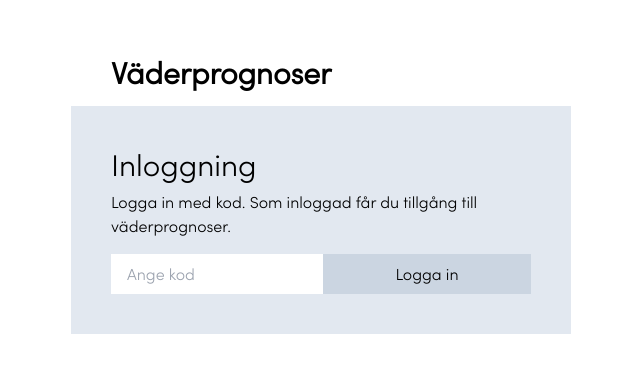
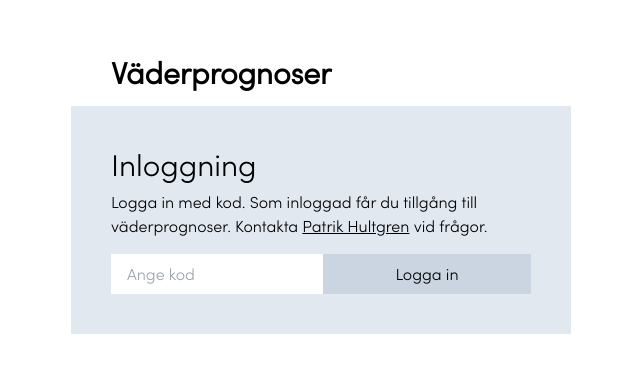
Before and after one commit to patrikhultgren/weather, a React (Create React App) app: page / in a window 1280 px wide. Shown: the part 216-588 px from the top of the page, without its empty margins (319-959 px from the left). Built offline with nearby package versions, Linux system fonts and the light colour scheme.

Commit message:
Add contact info

```diff
--- a/src/components/Login/index.tsx
+++ b/src/components/Login/index.tsx
@@ -7,6 +7,11 @@ export default function Login({ authenticator }: any) {
           <h1 className="text-3xl">Inloggning</h1>
           <p className="mt-2">
             Logga in med kod. Som inloggad får du tillgång till väderprognoser.
+            Kontakta{' '}
+            <a className="underline" href="mailto:patrik.hult@gmail.com">
+              Patrik Hultgren
+            </a>{' '}
+            vid frågor.
           </p>
           <form onSubmit={authenticator.onSubmitCode} className="flex mt-4">
             <input
```
